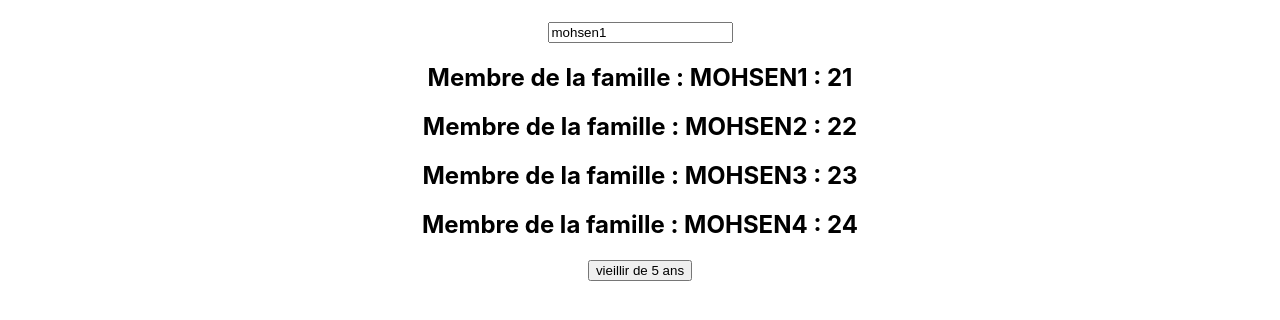
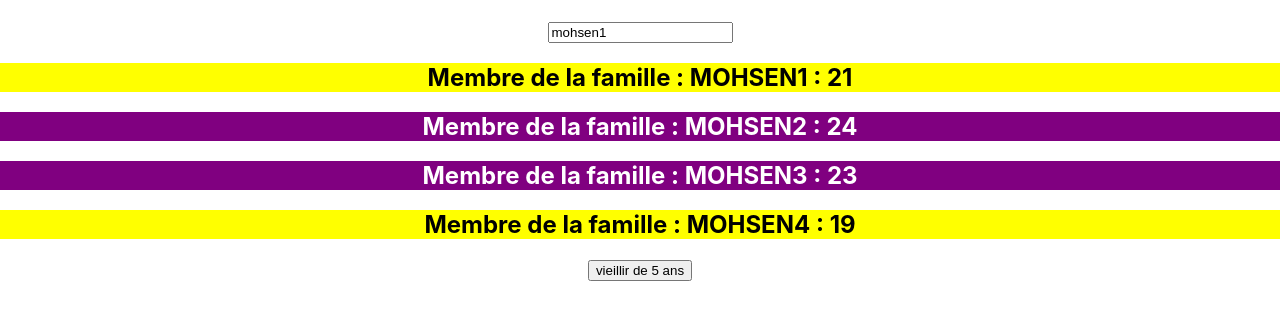
Before and after one commit to mohsennn/-my-app, a React (Create React App) app: page / in a window 1280 px wide. Shown: the top 320 px of the page. Built offline with nearby package versions, Linux system fonts and the light colour scheme.

Commit message:
add style css

```diff
--- a/src/App.js
+++ b/src/App.js
@@ -10,7 +10,7 @@ const famille = {
   },
   membre2: {
     nom: "mohsen2",
-    age: 22,
+    age: 24,
   },
   membre3: {
     nom: "mohsen3",
@@ -18,7 +18,7 @@ const famille = {
   },
   membre4: {
     nom: "mohsen4",
-    age: 24,
+    age: 19,
   },
 };
 
--- a/src/components/Membre.js
+++ b/src/components/Membre.js
@@ -2,7 +2,8 @@ import React, { Fragment } from "react";
 const Membre = ({ nom, children, age }) => {
   return (
     <Fragment>
-      <h2>
+      <h2 style={{ backgroundColor: age <= 22 ? 'yellow':'purple',
+      color : age <= 22 ? 'black': 'white' }}>
         Membre de la famille : {nom.toUpperCase()} : {age}
       </h2>
       {children ? <p> {children}</p> : <Fragment />}
```
